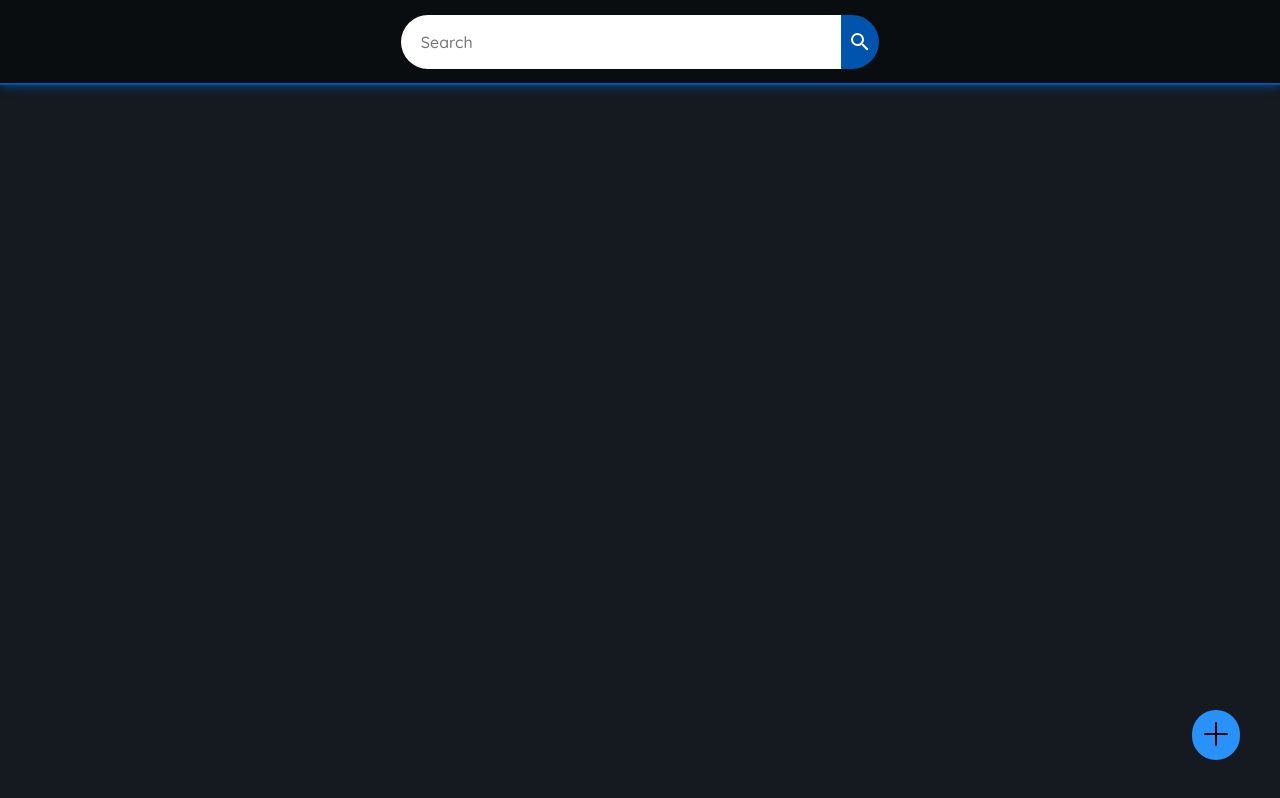
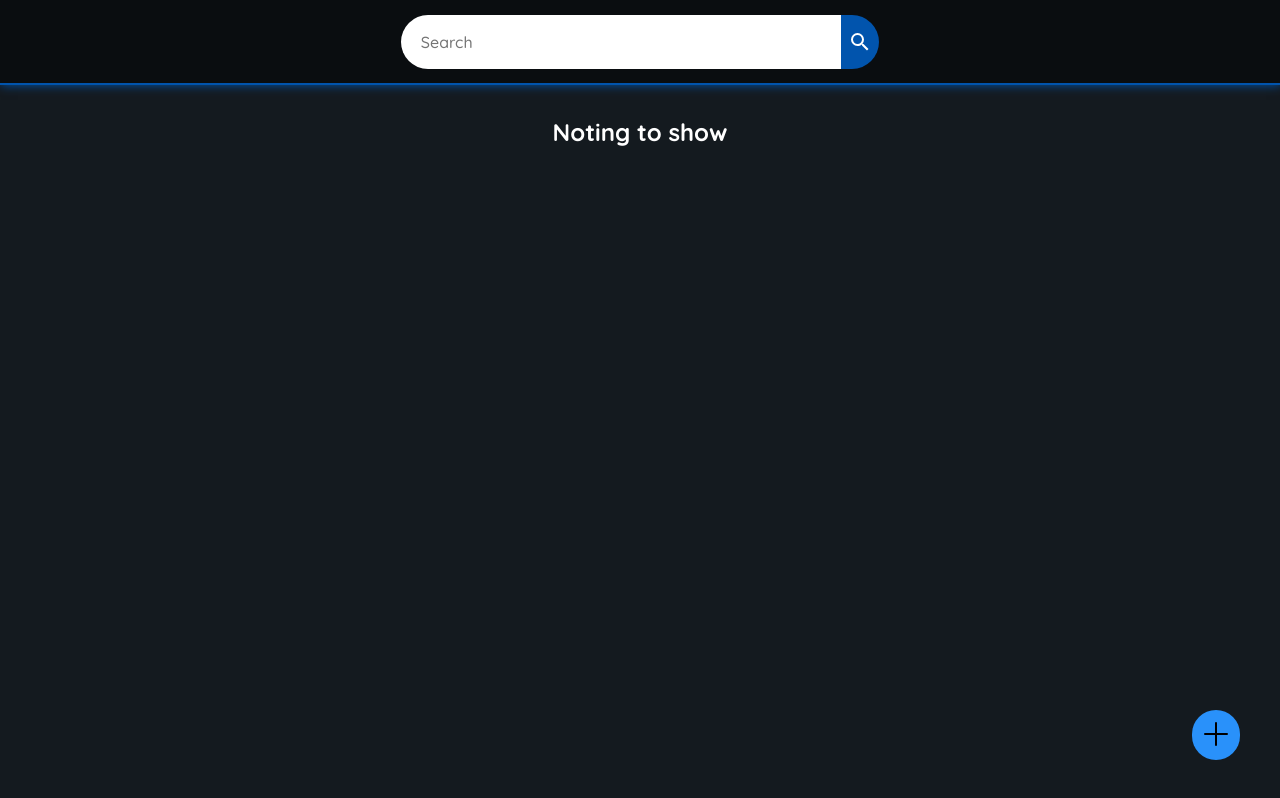
Before and after one commit to AyushAwasthi2384/notes-app-reactS, a React (Create React App) app: page / in a window 1280 px wide. Built offline with nearby package versions, Linux system fonts and the light colour scheme; a web font is replaced by a local one.

Commit message:
jus like that

```diff
--- a/package.json
+++ b/package.json
@@ -6,6 +6,7 @@
     "@testing-library/jest-dom": "^5.17.0",
     "@testing-library/react": "^13.4.0",
     "@testing-library/user-event": "^13.5.0",
+    "@vercel/speed-insights": "^1.0.2",
     "react": "^18.2.0",
     "react-dom": "^18.2.0",
     "react-icons": "^4.11.0",
--- a/src/App.js
+++ b/src/App.js
@@ -5,6 +5,8 @@ import { BsPlusLg } from "react-icons/bs";
 import Search from './Components/Search';
 import Popup from './Components/Popup';
 import Notes from './Components/Notes';
+
+import { SpeedInsights } from "@vercel/speed-insights/next";
 
 export const NoteInfo = createContext(null)
 
@@ -58,7 +60,12 @@ function App() {
       <div className="notes-app">
         <NoteInfo.Provider value={value}>
           <Search />
-          <Notes />
+          {/* <Notes /> */}
+          {
+            notes.length !=0
+            ? <Notes />
+            : <h2 style={{color: "#fff", margin: "auto", height: "2rem", width: "max-content", textAlign: "center",marginTop:"2rem"}}>Noting to show</h2>
+          }
           <Popup />
         </NoteInfo.Provider>
         <button className='add-p' onClick={popup}> <BsPlusLg className='add-icon' /> </button>
```
Also changed, not shown: 1 other file (tests, documents, lock files or other folders).
